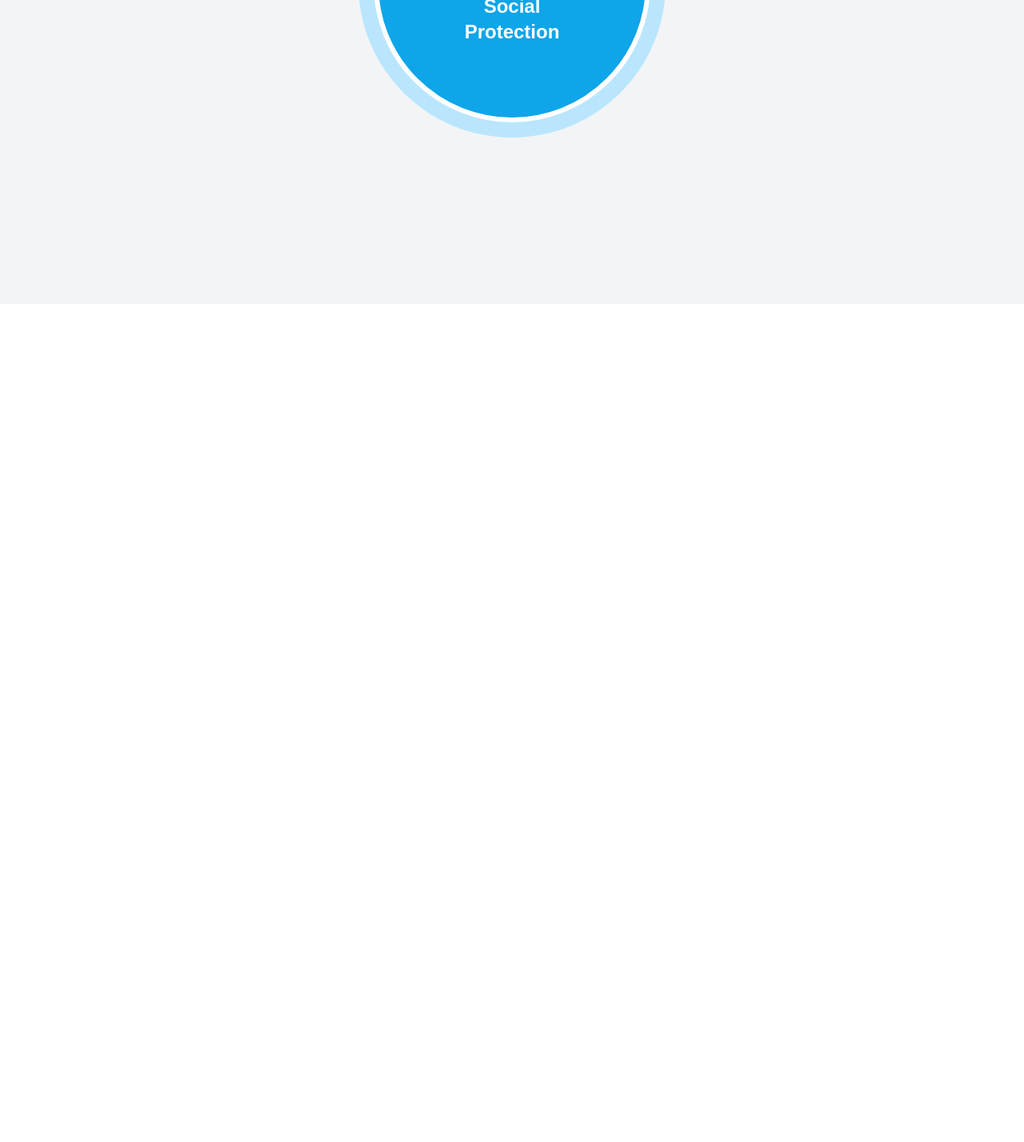
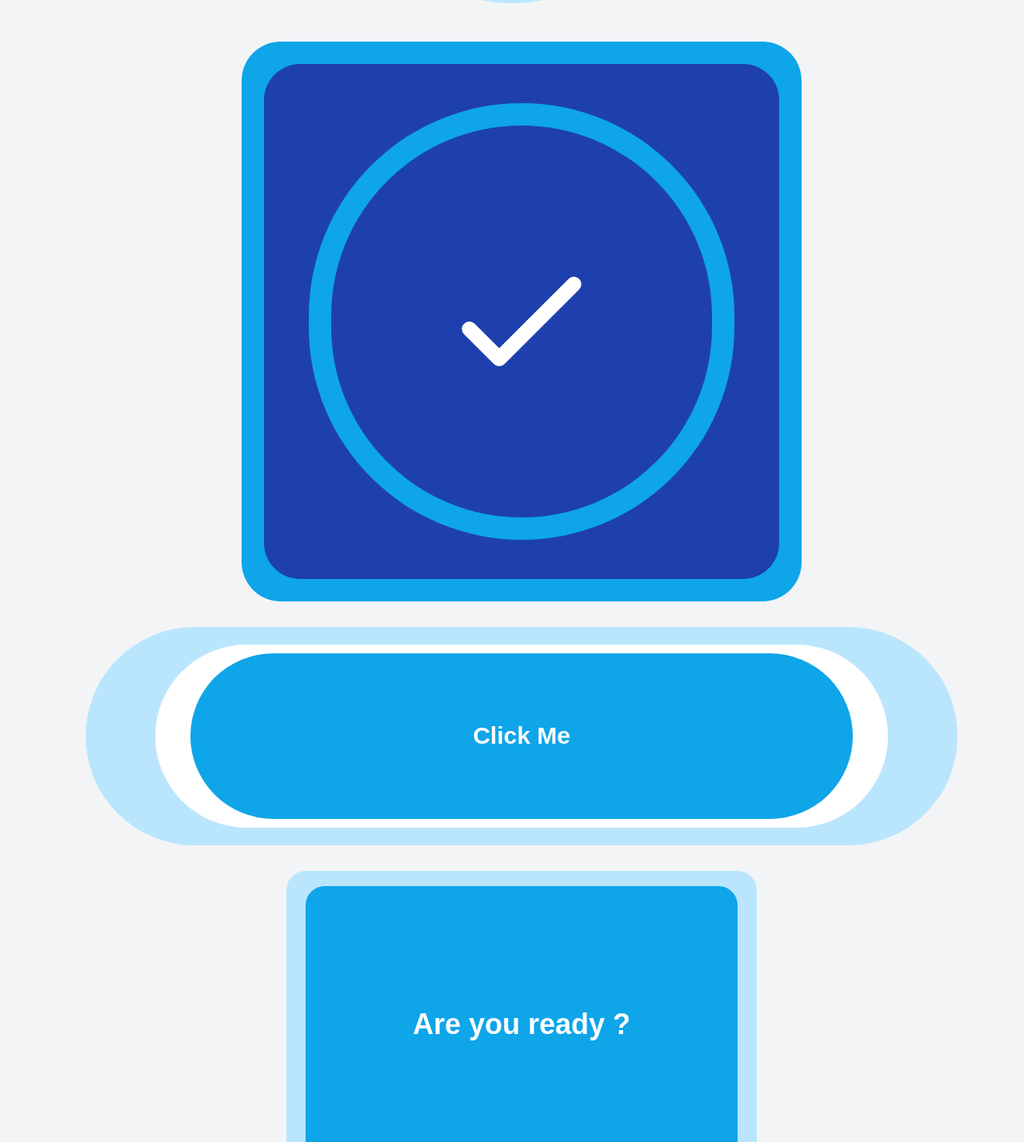
Before and after one commit to Ebtesham-21/sbc-revised, a Next.js app: page / in a window 1280 px wide. Shown: the part 420-1848 px from the top of the page at 80% size. Before the commit the page ends 800 px from the top, so only its background shows below. Built offline with nearby package versions, Linux system fonts and the light colour scheme.

Commit message:
are you ready button

```diff
--- a/src/app/page.tsx
+++ b/src/app/page.tsx
@@ -2,8 +2,9 @@ import Image from "next/image";
 
 export default function Home() {
   return (
-<main className="flex min-h-screen items-center justify-center bg-gray-100">
-  <button className="relative group focus:outline-none active:scale-95 transition w-[80vw] max-w-96 aspect-square">
+<main className="flex min-h-screen flex-col items-center justify-center bg-gray-100 space-y-8 p-6  space-x-6">
+  {/* social protection */}
+  <button className="relative group focus:outline-none active:scale-95 transition w-[80vw] max-w-96 aspect-square m-4">
     {/* Outer circle */}
     <div className="absolute inset-0 bg-sky-200 rounded-full group-hover:bg-sky-300"></div>
 
@@ -19,7 +20,69 @@ export default function Home() {
   </button>
 
 
-  {/* 2nd button */}
+  {/* Home button */}
+
+  <button className="relative w-[80vw] max-w-[700px] aspect-[1/1] focus:outline-none active:scale-95 transition group">
+    {/* Outer rectangle */}
+    <div className="absolute inset-0 bg-sky-500 rounded-[7%] group-hover:bg-sky-400"></div>
+
+    {/* Inner rectangle */}
+    <div className="absolute left-[4%] top-[4%] w-[92%] h-[92%] bg-blue-800 rounded-[7%] group-hover:bg-blue-700"></div>
+
+    {/* Outer circle */}
+    <div className="absolute left-[12%] top-[11%] w-[76%] h-[78%] bg-sky-500 rounded-full group-hover:bg-sky-400"></div>
+
+    {/* Inner circle with content */}
+    <div className="absolute left-[16%] top-[15%] w-[68%] h-[70%] bg-blue-800 rounded-full group-hover:bg-blue-700 flex flex-col items-center justify-center text-white text-base md:text-xl font-semibold space-y-2">
+      {/* Icon */}
+      <svg xmlns="http://www.w3.org/2000/svg" className="h-10 w-10 md:h-56 md:w-56" fill="none" viewBox="0 0 24 24" stroke="currentColor">
+        <path strokeLinecap="round" strokeLinejoin="round" strokeWidth="2" d="M5 13l4 4L19 7" />
+      </svg>
+
+
+    </div>
+  </button>
+
+
+{/* Explore button */}
+
+<button className="relative w-[90vw] max-w-[1090px] aspect-[4/1] rounded-[203px] focus:outline-none active:scale-95 transition group m-2">
+  {/* Outer layer */}
+  <div className="absolute inset-0 bg-sky-200 rounded-[203px] group-hover:bg-sky-300"></div>
+
+  {/* Middle layer */}
+  <div className="absolute inset-[8%] bg-white rounded-[203px]"></div>
+
+  {/* Inner layer */}
+  <div className="absolute inset-[12%] bg-sky-500 rounded-[203px] group-hover:bg-sky-600"></div>
+
+  {/* Text */}
+  <div className="absolute inset-0 flex items-center justify-center text-white font-semibold text-xl md:text-3xl text-center">
+    <span>Click Me</span>
+  </div>
+</button>
+
+
+{/* are you ready button? */}
+<button className="relative w-[90vw] max-w-[588px] h-96 rounded-3xl focus:outline-none active:scale-95 transition group">
+  {/* Outer layer */}
+  <div className="absolute inset-0 bg-sky-200 rounded-3xl group-hover:bg-sky-300"></div>
+
+  {/* Inner layer */}
+  <div className="absolute inset-[2%] m-[12px] bg-sky-500 rounded-3xl group-hover:bg-sky-600"></div>
+
+  {/* Centered Content */}
+  <div className="absolute inset-0 flex items-center justify-center text-white font-semibold text-xl md:text-4xl text-center">
+    <span>Are you ready ?</span>
+  </div>
+</button>
+
+
+
+
+
+
+
 
 </main>
 
```
